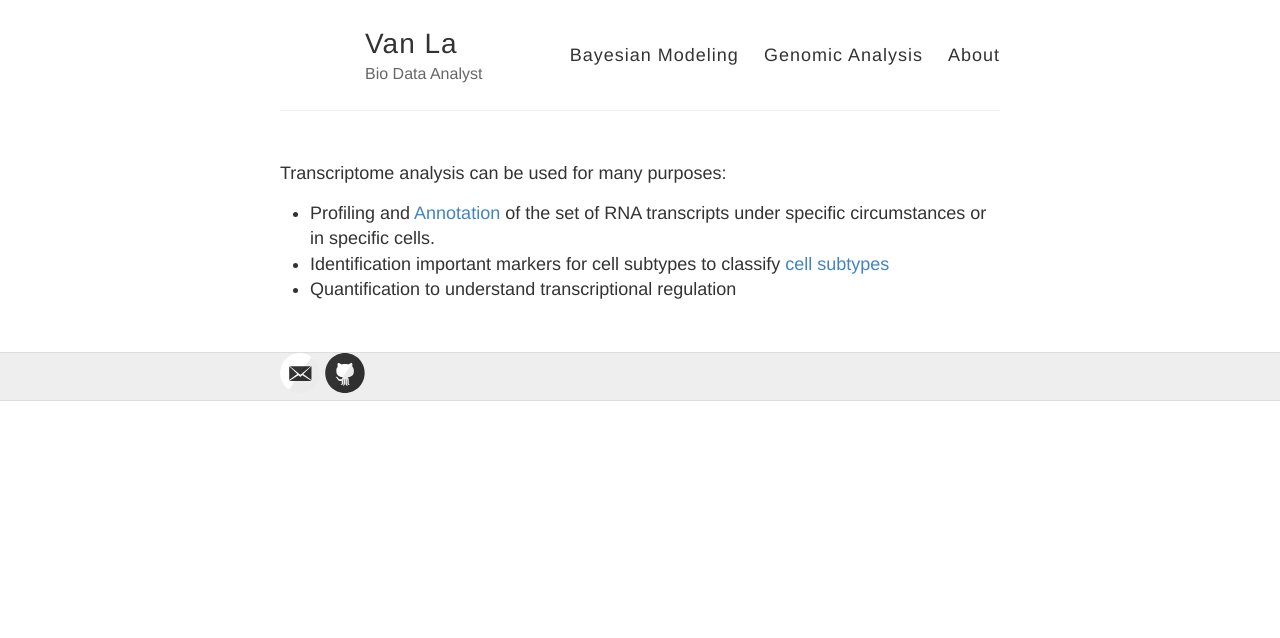
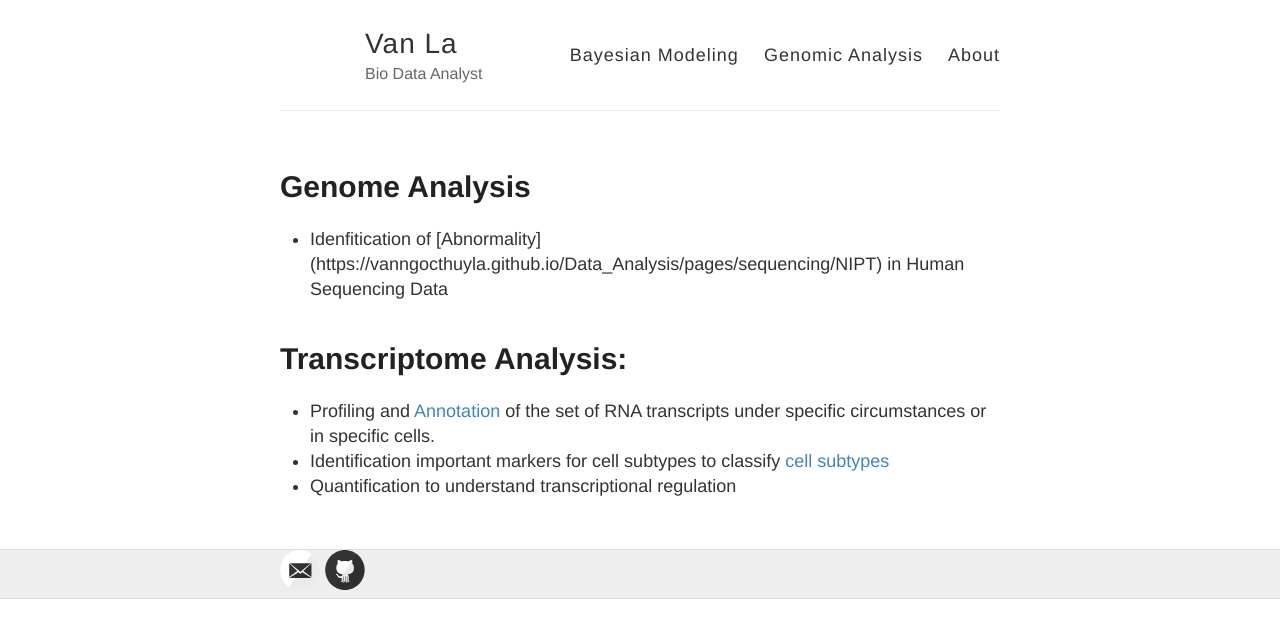
Before and after one commit to vanngocthuyla/Data_Analysis, a Jekyll site: the page built from pages/sequencing.md, in a window 1280 px wide. Shown: the top 638 px of the page. Built offline with Jekyll 4.4.1, drawn with Linux system fonts in a browser that asks for light colours; our own code applies the rules of GitHub Pages for plain Markdown files.

Commit message:
Update sequencing.md

```diff
--- a/pages/sequencing.md
+++ b/pages/sequencing.md
@@ -1,4 +1,7 @@
-Transcriptome analysis can be used for many purposes:
+# Genome Analysis
+- Idenfitication of [Abnormality] (https://vanngocthuyla.github.io/Data_Analysis/pages/sequencing/NIPT) in Human Sequencing Data
+
+# Transcriptome Analysis:
 - Profiling and [Annotation](https://vanngocthuyla.github.io/Data_Analysis/pages/sequencing/Annotation) of the set of RNA transcripts under specific circumstances or in specific cells.
 - Identification important markers for cell subtypes to classify [cell subtypes](https://vanngocthuyla.github.io/Data_Analysis/pages/sequencing/Classification_Clustering)
 - Quantification to understand transcriptional regulation
```
